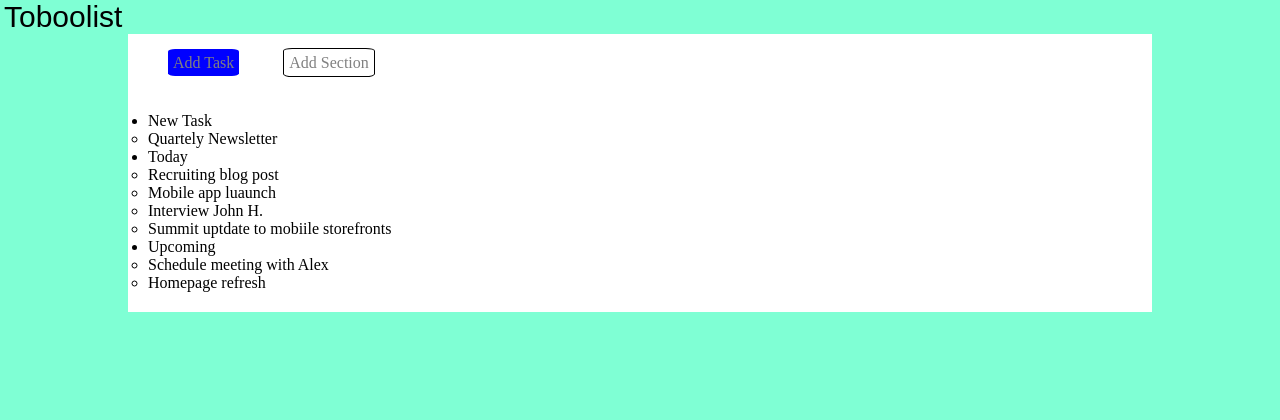
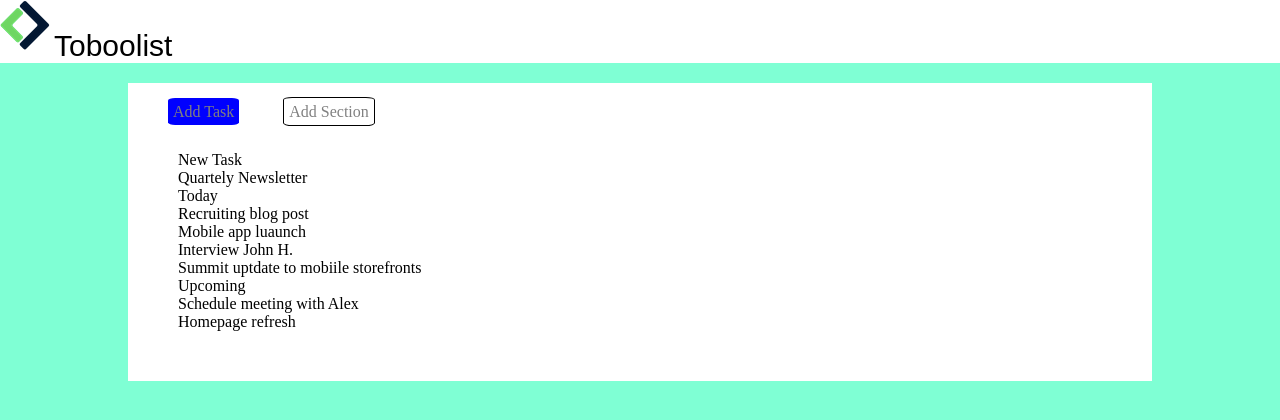
Before and after one commit to Ari88anna/html-css-toboolist, a plain HTML site: page index.html in a window 1280 px wide. Drawn offline with Linux system fonts and the light colour scheme.

Commit message:
aggiunto lista

```diff
--- a/css/style.css
+++ b/css/style.css
@@ -8,14 +8,15 @@
       background-color: aquamarine;
   }
   /* header */
-  header img{
+  header{
       background-color: white;
-      ;
+      vertical-align: middle;
   }
 
   header span{
       font-size: 30px;
       font-family: Arial;
+      vertical-align: middle ;
   }
  /* fine header */
 
@@ -23,9 +24,12 @@
  .container{
      background-color: white;;
      width: 1024px;
-     margin:auto;
+     margin:20px auto;
      padding:20px;
+
+     border-bottom: 2px solid aquamarine;
  }
+
 
  section span{
      width:50px;
@@ -44,4 +48,15 @@
      background-color: white;
      border: 1px solid black;
  }
+
+ .list{
+     margin:30px;
+
+ }
+
+ section ul{
+     list-style-type: none;
+ }
+
+
  /* fine main */
--- a/index.html
+++ b/index.html
@@ -10,21 +10,21 @@
 <body>
     <!-- header -->
     <header>
-        <img src="Logo.pgn" alt="">
+        <img src="img/logo.png" alt="">
         <span>Toboolist</span>
     </header>
     <!-- fine header -->
     <!-- main -->
-    <main>
-        <section class="container">
+    <main class="container">
+        <section>
             <span class="task">Add Task</span>
             <span class="button">Add Section</span>
         </section>
     <!-- lista -->
-        <section class="container">
+        <section class="list">
             <!-- prima lista -->
             <ul>
-                <li>New Task</li>
+                <li class="title">New Task</li>
                 <ul>
                     <li>Quartely Newsletter</li>
                 </ul>
```
